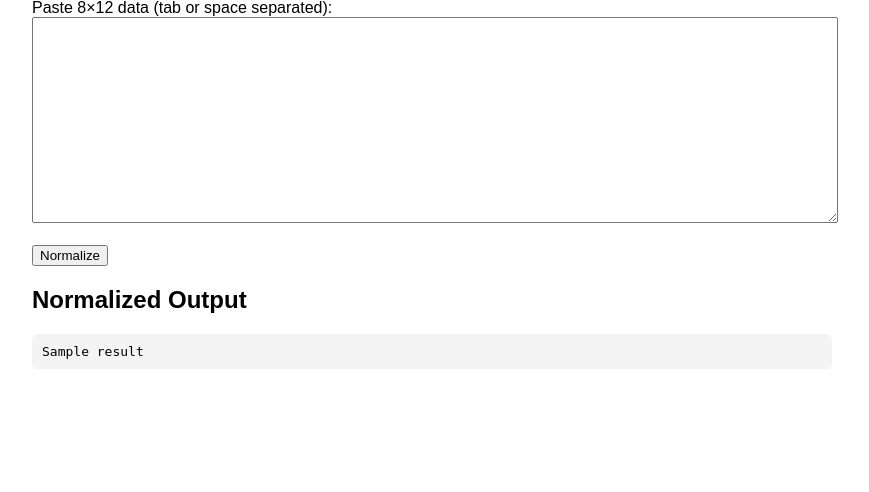
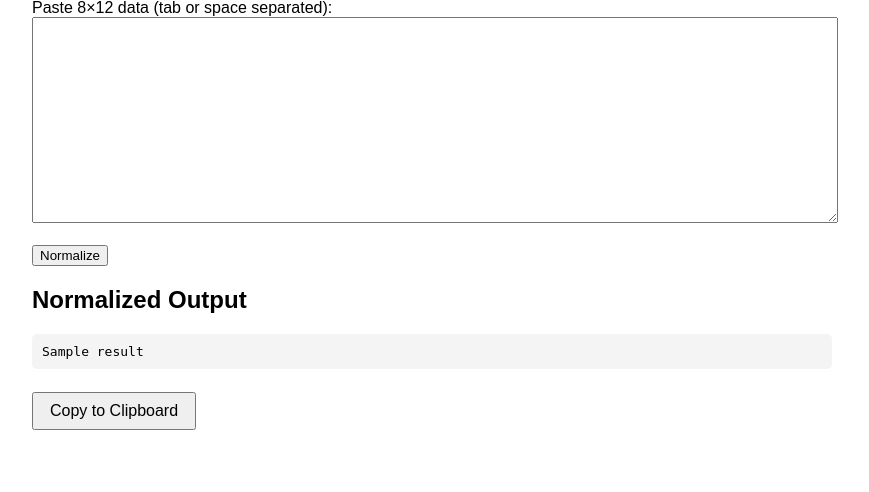
Before and after one commit to sscott97/elisanormalise, a Flask app: template templates/index.html in a window 1280 px wide. Shown: the part 101-593 px from the top of the page, without its empty margins (208-1077 px from the left). Run offline with Flask 3, Linux system fonts and the light colour scheme; the template is opened without the code that fills it: most values are stand-ins (such as "Sample title", 1, 10 or a date in 2020).

Commit message:
Initial working ELISA normalizer app

```diff
--- a/templates/index.html
+++ b/templates/index.html
@@ -5,8 +5,18 @@
     <style>
         body { font-family: sans-serif; padding: 20px; max-width: 800px; margin: auto; }
         textarea { width: 100%; height: 200px; font-family: monospace; }
-        pre { background: #f4f4f4; padding: 10px; border-radius: 5px; overflow-x: auto; }
+        pre {
+          background: #f4f4f4; padding: 10px; border-radius: 5px;
+          overflow-x: auto; white-space: pre-wrap; /* wrap lines if needed */
+          font-family: monospace;
+        }
         .error { color: red; }
+        button.copy-btn {
+          margin-top: 10px;
+          padding: 8px 16px;
+          font-size: 1rem;
+          cursor: pointer;
+        }
     </style>
 </head>
 <body>
@@ -23,7 +33,19 @@
 
     {% if result %}
     <h2>Normalized Output</h2>
-    <pre>{{ result }}</pre>
+    <pre id="output">{{ result }}</pre>
+    <button class="copy-btn" onclick="copyOutput()">Copy to Clipboard</button>
     {% endif %}
+
+    <script>
+        function copyOutput() {
+            const outputText = document.getElementById('output').innerText;
+            navigator.clipboard.writeText(outputText).then(() => {
+                alert('Copied normalized data to clipboard!');
+            }).catch(err => {
+                alert('Failed to copy text: ' + err);
+            });
+        }
+    </script>
 </body>
 </html>
```
